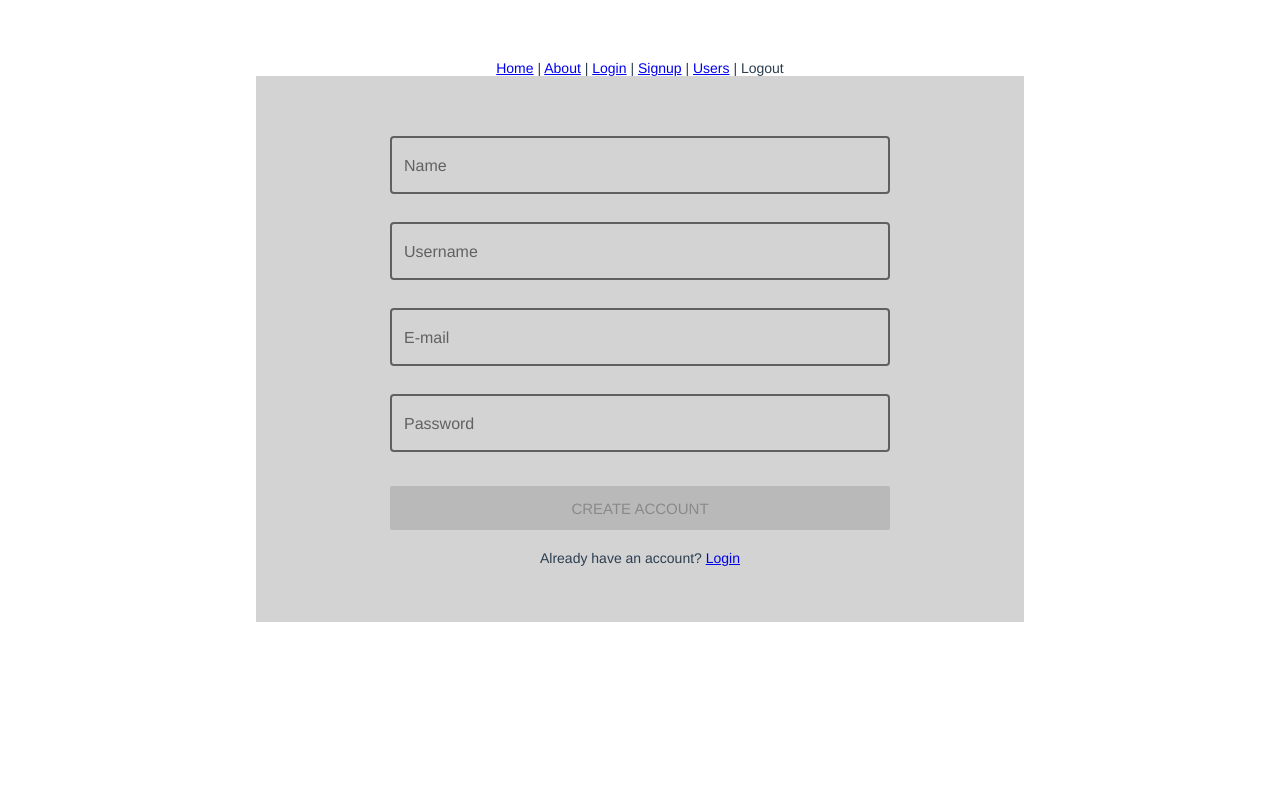
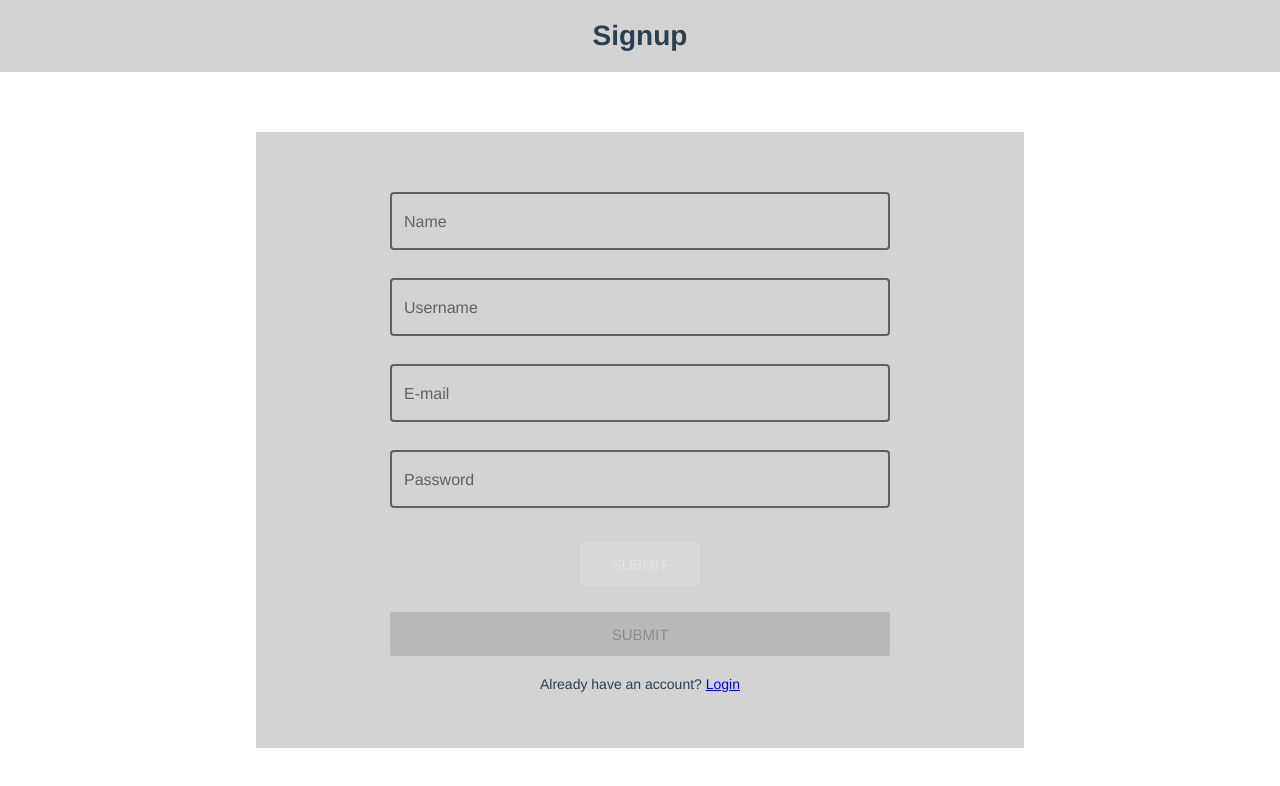
Before and after one commit to mjbeauchamp/summa-application-project, a Vue app: page /signup in a window 1280 px wide. Shown: the top 786 px of the page. Built offline with nearby package versions, Linux system fonts and the light colour scheme.

Commit message:
Current user id is accessed and used to style their info in list. Navbar working.

```diff
--- a/src/App.vue
+++ b/src/App.vue
@@ -1,13 +1,5 @@
 <template>
   <div id="app">
-    <div id="nav">
-      <router-link to="/">Home</router-link> |
-      <router-link to="/about">About</router-link> |
-      <router-link to="/login">Login</router-link> |
-      <router-link to="/signup">Signup</router-link> |
-      <router-link to="/users">Users</router-link> |
-      <button @click="logout">Logout</button>
-    </div>
     <router-view/>
   </div>
 </template>
@@ -15,6 +7,14 @@
 <script>
 import axios from 'axios'
 export default {
+  // data () {
+  //   return {
+  //     currentRoute: this.$route.name
+  //   }
+  // },
+  //  mounted () {
+  //   console.log(this.currentRoute)
+  // },
   methods: {
     logout () {
     // if (this.$refs.form.validate()) {
@@ -37,6 +37,22 @@ export default {
   -moz-osx-font-smoothing: grayscale;
   text-align: center;
   color: #2c3e50;
-  margin-top: 60px;
+}
+
+#nav {
+  width: 100%;
+  background-color: lightgray;
+  margin-bottom: 60px;
+  padding: 20px 0px;
+  position: relative;
+}
+
+#logoutBtn, h1 {
+  display: inline;
+}
+
+#logoutBtn {
+  position: absolute;
+  left: 85%;
 }
 </style>
--- a/src/components/Navbar.vue
+++ b/src/components/Navbar.vue
@@ -1,19 +1,38 @@
 <template>
-  <div class="hello">
-    <h1>Navbar</h1>
+  <div id="nav">
+    <h1 v-if="currentRoute === 'login'">Login</h1>
+    <h1 v-if="currentRoute === 'signup'">Signup</h1>
+    <h1 v-if="currentRoute === 'users'">Users</h1>
+    <button id="logoutBtn" @click="logout" v-if="currentRoute === 'users'">
+      <h1>Logout</h1>
+    </button>
   </div>
 </template>
 
 <script>
+import axios from 'axios'
+
 export default {
-  name: 'Navbar'
+  name: 'Navbar',
+  props: {
+    currentRoute: String
+  },
+  methods: {
+    logout () {
+    // if (this.$refs.form.validate()) {
+      // Native form submission is not yet supported
+      axios.get('/api/logout')
+        .then(response => {
+          this.$store.commit('loggedOut')
+          this.$router.push('login')
+        })
+    // }
+    }
+  },
 }
 </script>
 
 <!-- Add "scoped" attribute to limit CSS to this component only -->
 <style scoped>
-h1 {
-    color: red;
-    font-size: 50px;
-}
+
 </style>
--- a/src/views/Login.vue
+++ b/src/views/Login.vue
@@ -1,5 +1,8 @@
 <template>
-  <v-container class="container">
+  <div>
+    <Navbar v-bind:currentRoute="currentRoute"/>
+
+    <v-container class="container">
     <v-form v-model="valid">
       <v-text-field
         v-model="usernameInput"
@@ -29,15 +32,18 @@
       <p>Don't have an account? <router-link to="/signup">Signup</router-link></p>
   </v-form>
   </v-container>
+  </div>
 </template>
 
 <script>
 import axios from 'axios'
+import Navbar from '@/components/Navbar.vue'
 
 export default {
   name: 'Login',
   data () {
     return {
+      currentRoute: this.$route.name,
       usernameInput: '',
       passwordInput: '',
       valid: false,
@@ -50,6 +56,9 @@ export default {
         v => v.length >= 12 || 'Password must be at least 12 characters'
       ]
     }
+  },
+  components: {
+    Navbar
   },
   methods: {
     login () {
@@ -74,10 +83,6 @@ export default {
 
 <!-- Add "scoped" attribute to limit CSS to this component only -->
 <style scoped>
-h1 {
-    color: red;
-    font-size: 50px;
-}
 
 .container {
   padding-bottom: 212px;
--- a/src/views/Signup.vue
+++ b/src/views/Signup.vue
@@ -1,5 +1,8 @@
 <template>
-  <v-container class='container'>
+  <div>
+    <Navbar v-bind:currentRoute="currentRoute"/>
+
+    <v-container class='container'>
     <v-form v-model="valid">
     <v-text-field
       v-model="nameInput"
@@ -34,6 +37,39 @@
       outline
       class="textField"
     ></v-text-field>
+
+
+
+<v-layout row justify-center>
+    <v-dialog v-model="dialog" persistent max-width="500">
+      <v-btn
+        :disabled="!valid"
+        slot="activator"
+        class="button"
+        block
+        large
+        color="primary"
+        dark
+      >
+        submit
+      </v-btn>
+      <v-card>
+        <v-card-title class="headline">Please Confirm Your Information</v-card-title>
+        <v-card-text>
+          <p>Name: {{nameInput}}</p>
+          <p>Username: {{usernameInput}}</p>
+          <p>Email: {{emailInput}}</p>
+        </v-card-text>
+        <v-card-actions>
+          <v-spacer></v-spacer>
+          <v-btn color="green darken-1" flat @click.native="dialog = false">Edit</v-btn>
+          <v-btn color="green darken-1" flat @click.native="dialog = false" @click="submit">Confirm</v-btn>
+        </v-card-actions>
+      </v-card>
+    </v-dialog>
+  </v-layout>
+
+
     <v-btn
       class="button"
       block
@@ -41,20 +77,26 @@
       :disabled="!valid"
       @click="submit"
     >
-      create account
+      submit
     </v-btn>
     <p>Already have an account? <router-link to="/login">Login</router-link></p>
   </v-form>
   </v-container>
+
+
+  </div>
 </template>
 
 <script>
 import axios from 'axios'
+import Navbar from '@/components/Navbar.vue'
 
 export default {
   name: 'Signup',
   data () {
     return {
+      currentRoute: this.$route.name,
+      dialog: false,
       nameInput: '',
       usernameInput: '',
       emailInput: '',
@@ -74,6 +116,9 @@ export default {
         v => v.length >= 12 || 'Password must be at least 12 characters'
       ]
     }
+  },
+  components: {
+    Navbar
   },
   methods: {
     nameChange () {
@@ -104,10 +149,6 @@ export default {
 
 <!-- Add "scoped" attribute to limit CSS to this component only -->
 <style>
-h1 {
-    color: red;
-    font-size: 50px;
-}
 
 .textField {
   width: 500px;
--- a/src/views/Users.vue
+++ b/src/views/Users.vue
@@ -1,11 +1,12 @@
 <template>
   <div class="hello">
-    <h1>Users</h1>
+    <Navbar v-bind:currentRoute="currentRoute"/>
+
     <ul>
-      <li v-for="item in users">
-        <p>{{item.name}} </p>
-        <p>{{item.username}} </p>
-        <p>{{item.email}} </p>
+      <li v-for="item in users" v-bind:class="{ highlight: item.id === currentUser.id  }">
+        <p>{{item.name}}</p>
+        <p>{{item.username}}</p>
+        <p>{{item.email}}</p>
       </li>
     </ul>
   </div>
@@ -13,6 +14,7 @@
 
 <script>
 import axios from 'axios'
+import Navbar from '@/components/Navbar.vue'
 
 // const API_URL = 'http://localhost:4000'
 
@@ -20,15 +22,24 @@ export default {
   name: 'Users',
   data () {
     return {
+      currentRoute: this.$route.name,
       users: [],
-      warning: this.$store.state.warning
+      currentUser: {}
     }
   },
+  components: {
+    Navbar
+  },
   mounted () {
-    console.log(this.warning)
+    console.log(this.$route.name)
     axios.get(`api/users`)
       .then(response => {
         this.users = response.data
+        axios.get('/api/current_user')
+          .then(current => {
+            this.currentUser = current.data
+            console.log(this.currentUser)
+          })
       })
     // let newWord = "Rawr!!!"
     // this.myText = newWord
@@ -38,13 +49,12 @@ export default {
 
 <!-- Add "scoped" attribute to limit CSS to this component only -->
 <style scoped>
-h1 {
-    color: red;
-    font-size: 50px;
-}
-
 ul {
   list-style-type: none;
+  position: relative;
+  display: flex;
+  flex-direction: column;
+  align-items: center;
 }
 
 p {
@@ -54,4 +64,11 @@ p {
 li {
   margin: 50px;
 }
+
+.highlight {
+  color: teal;
+  border: 2px solid teal;
+  padding: 20px;
+  font-weight: bold;
+}
 </style>
```
Also changed, not shown: 2 other files (tests, documents, lock files or other folders).
